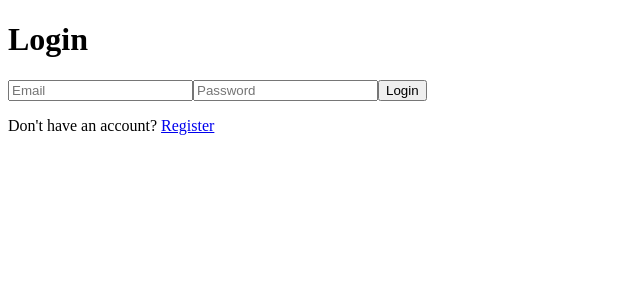
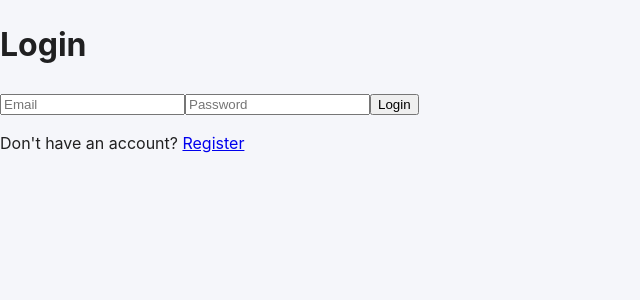
Before and after one commit to varuns2903/Family-tree-App, a React (Vite) app in the folder client/: page /auth/login in a window 1280 px wide. Shown: the top 300 px of the page, without its empty margins (0-640 px from the left). Built offline with nearby package versions, Linux system fonts and the light colour scheme; no server answers.

Commit message:
feat(frontend): add MUI app layout with theme and authenticated shell

```diff
--- a/client/package.json
+++ b/client/package.json
@@ -10,6 +10,8 @@
     "preview": "vite preview"
   },
   "dependencies": {
+    "@emotion/react": "^11.14.0",
+    "@emotion/styled": "^11.14.1",
     "@mui/icons-material": "^7.3.6",
     "@mui/material": "^7.3.6",
     "@tanstack/react-query": "^5.90.15",
--- a/client/src/app/providers.tsx
+++ b/client/src/app/providers.tsx
@@ -1,11 +1,17 @@
+import type React from "react";
 import { RouterProvider } from "react-router-dom";
 import { QueryClient, QueryClientProvider } from "@tanstack/react-query";
+import { ThemeProvider, CssBaseline } from "@mui/material";
 import { router } from "./router";
+import { theme } from "./theme";
 
 const queryClient = new QueryClient();
 
-export const Providers = () => (
+export const Providers = (): React.JSX.Element => (
   <QueryClientProvider client={queryClient}>
-    <RouterProvider router={router} />
+    <ThemeProvider theme={theme}>
+      <CssBaseline />
+      <RouterProvider router={router} />
+    </ThemeProvider>
   </QueryClientProvider>
 );
--- a/client/src/app/router.tsx
+++ b/client/src/app/router.tsx
@@ -1,5 +1,6 @@
 import { createBrowserRouter } from "react-router-dom";
 import { ProtectedRoute } from "../components/common/ProtectedRoute";
+import { AppLayout } from "../components/layout/AppLayout";
 
 import Landing from "../pages/Landing";
 import Login from "../pages/Auth/Login";
@@ -17,7 +18,9 @@ export const router = createBrowserRouter([
     path: "/dashboard",
     element: (
       <ProtectedRoute>
-        <Dashboard />
+        <AppLayout>
+          <Dashboard />
+        </AppLayout>
       </ProtectedRoute>
     ),
   },
@@ -26,7 +29,9 @@ export const router = createBrowserRouter([
     path: "/trees/:treeId",
     element: (
       <ProtectedRoute>
-        <TreeViewerPage />
+        <AppLayout>
+          <TreeViewerPage />
+        </AppLayout>
       </ProtectedRoute>
     ),
   },
--- /dev/null
+++ b/client/src/app/theme.ts
@@ -0,0 +1,25 @@
+import { createTheme } from "@mui/material/styles";
+
+export const theme = createTheme({
+  palette: {
+    mode: "light",
+    primary: {
+      main: "#1976d2",
+    },
+    background: {
+      default: "#f5f6fa",
+    },
+  },
+  typography: {
+    fontFamily: [
+      "Inter",
+      "-apple-system",
+      "BlinkMacSystemFont",
+      "Segoe UI",
+      "Roboto",
+      "Helvetica",
+      "Arial",
+      "sans-serif",
+    ].join(","),
+  },
+});
--- /dev/null
+++ b/client/src/components/layout/AppLayout.tsx
@@ -0,0 +1,49 @@
+import type React from "react";
+import {
+  AppBar,
+  Toolbar,
+  Typography,
+  Button,
+  Box,
+  Container,
+} from "@mui/material";
+import { useNavigate } from "react-router-dom";
+import { useAuthStore } from "../../store/auth.store";
+
+interface AppLayoutProps {
+  children: React.JSX.Element;
+}
+
+export const AppLayout = ({ children }: AppLayoutProps): React.JSX.Element => {
+  const navigate = useNavigate();
+  const logout = useAuthStore(s => s.logout);
+
+  const handleLogout = () => {
+    logout();
+    navigate("/auth/login");
+  };
+
+  return (
+    <Box sx={{ minHeight: "100vh", display: "flex", flexDirection: "column" }}>
+      <AppBar position="static">
+        <Toolbar>
+          <Typography
+            variant="h6"
+            sx={{ flexGrow: 1, cursor: "pointer" }}
+            onClick={() => navigate("/dashboard")}
+          >
+            Family Tree
+          </Typography>
+
+          <Button color="inherit" onClick={handleLogout}>
+            Logout
+          </Button>
+        </Toolbar>
+      </AppBar>
+
+      <Container sx={{ flexGrow: 1, py: 3 }}>
+        {children}
+      </Container>
+    </Box>
+  );
+};
--- /dev/null
+++ b/client/src/pages/Dashboard/index.tsx
@@ -0,0 +1,17 @@
+import type React from "react";
+import { Typography } from "@mui/material";
+
+const Dashboard = (): React.JSX.Element => {
+  return (
+    <div>
+      <Typography variant="h4" gutterBottom>
+        Dashboard
+      </Typography>
+      <Typography>
+        Your family trees will appear here.
+      </Typography>
+    </div>
+  );
+};
+
+export default Dashboard;
--- /dev/null
+++ b/client/src/pages/Landing/index.tsx
@@ -0,0 +1,17 @@
+import type React from "react";
+import { Typography } from "@mui/material";
+
+const Landing = (): React.JSX.Element => {
+  return (
+    <div>
+      <Typography variant="h4" gutterBottom>
+        Landing
+      </Typography>
+      <Typography>
+        Home Page.
+      </Typography>
+    </div>
+  );
+};
+
+export default Landing;
--- a/client/src/pages/TreeViewer/TreeViewerPage.tsx
+++ b/client/src/pages/TreeViewer/TreeViewerPage.tsx
@@ -0,0 +1,7 @@
+const TreeViewerPage = () => {
+  return (
+    <div>TreeViewerPage</div>
+  )
+}
+
+export default TreeViewerPage
```
Also changed, not shown: 1 other file (tests, documents, lock files or other folders).
